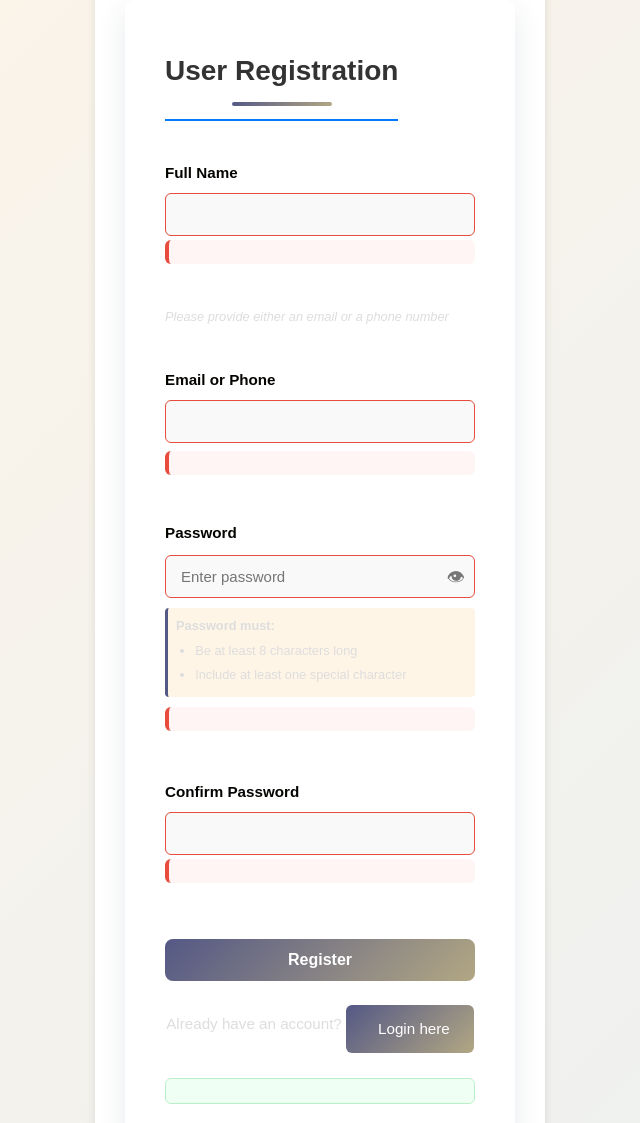
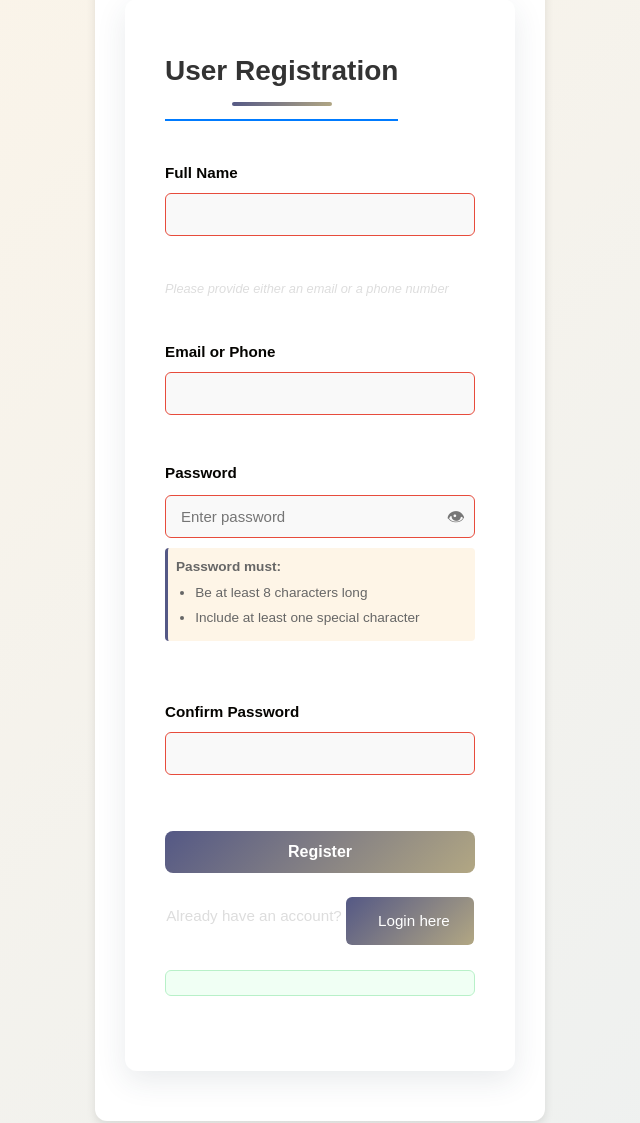
Before and after one commit to qqsas/SalonWebApplication, a PHP site: page /Register.php in a window 1280 px wide. Shown: the part 329-1452 px from the top of the page, without its empty margins (320-960 px from the left). Run offline with PHP 8.4, Linux system fonts and the light colour scheme; some libraries are stand-ins or nearby versions.

Commit message:
Update Registration

```diff
--- a/Project/Register.php
+++ b/Project/Register.php
@@ -111,11 +111,19 @@ if ($_SERVER["REQUEST_METHOD"] == "POST") {
     <title>Register</title>
     <link href="styles.css" rel="stylesheet">
     <style>
+        /* Hide error messages by default */
         .error {
             color: #d9534f;
             font-size: 0.9rem;
+            margin-top: 4px;
+            display: none;
+            opacity: 0;
+            transition: opacity 0.3s ease;
+        }
+
+        .error.visible {
             display: block;
-            margin-top: 4px;
+            opacity: 1;
         }
 
         .password-wrapper {
@@ -142,6 +150,12 @@ if ($_SERVER["REQUEST_METHOD"] == "POST") {
         .toggle-eye:hover {
           color: #000;
         }
+
+        .password-requirements {
+          font-size: 0.85rem;
+          color: #666;
+          margin-top: 5px;
+        }
     </style>
 </head>
 <body class="bg-light">
@@ -154,7 +168,9 @@ if ($_SERVER["REQUEST_METHOD"] == "POST") {
           <label>Full Name</label>
           <input type="text" name="name" class="form-control"
                  value="<?= htmlspecialchars($_POST["name"] ?? '') ?>" required>
-          <span class="error"><?= htmlspecialchars($nameError) ?></span>
+          <span class="error <?= !empty($nameError) ? 'visible' : '' ?>">
+            <?= htmlspecialchars($nameError) ?>
+          </span>
         </div>
 
         <div class="contact-note">Please provide either an email or a phone number</div>
@@ -162,7 +178,9 @@ if ($_SERVER["REQUEST_METHOD"] == "POST") {
           <label>Email or Phone</label>
           <input type="text" name="contact" class="form-control"
                  value="<?= htmlspecialchars($_POST["contact"] ?? '') ?>" required>
-          <span class="error"><?= htmlspecialchars($contactError) ?></span>
+          <span class="error <?= !empty($contactError) ? 'visible' : '' ?>">
+            <?= htmlspecialchars($contactError) ?>
+          </span>
         </div>
 
         <div class="form-group">
@@ -178,13 +196,17 @@ if ($_SERVER["REQUEST_METHOD"] == "POST") {
                   <li>Include at least one special character</li>
               </ul>
           </div>
-          <span class="error"><?= htmlspecialchars($passwordError) ?></span>
+          <span class="error <?= !empty($passwordError) ? 'visible' : '' ?>">
+            <?= $passwordError ?>
+          </span>
         </div>
 
         <div class="form-group">
           <label>Confirm Password</label>
           <input type="password" name="confirm_password" class="form-control" required>
-          <span class="error"><?= htmlspecialchars($confirmPasswordError) ?></span>
+          <span class="error <?= !empty($confirmPasswordError) ? 'visible' : '' ?>">
+            <?= htmlspecialchars($confirmPasswordError) ?>
+          </span>
         </div>
 
         <input type="submit" value="Register" class="btn-primary">
@@ -204,16 +226,19 @@ document.addEventListener("DOMContentLoaded", function () {
   const form = document.querySelector("form");
   const toggle = document.querySelector(".toggle-eye");
 
+  // Toggle password visibility
   toggle.addEventListener("click", () => {
     const isPassword = pass.type === "password";
     pass.type = confirm.type = isPassword ? "text" : "password";
     toggle.textContent = isPassword ? "🚫" : "👁";
   });
 
+  // Match password validation
   confirm.addEventListener("input", () => {
     confirm.style.borderColor = confirm.value === pass.value ? "green" : "red";
   });
 
+  // Detect input type for contact field
   contact.addEventListener("input", () => {
     const val = contact.value.trim();
     if (val.includes("@")) contact.style.borderColor = "green";
@@ -221,6 +246,13 @@ document.addEventListener("DOMContentLoaded", function () {
     else contact.style.borderColor = "";
   });
 
+  // Show red border if PHP error exists
+  document.querySelectorAll('.error.visible').forEach(err => {
+    const input = err.closest('.form-group').querySelector('input');
+    if (input) input.style.borderColor = 'red';
+  });
+
+  // Prevent form submit if passwords don't match
   form.addEventListener("submit", (e) => {
     if (pass.value !== confirm.value) {
       e.preventDefault();
```
